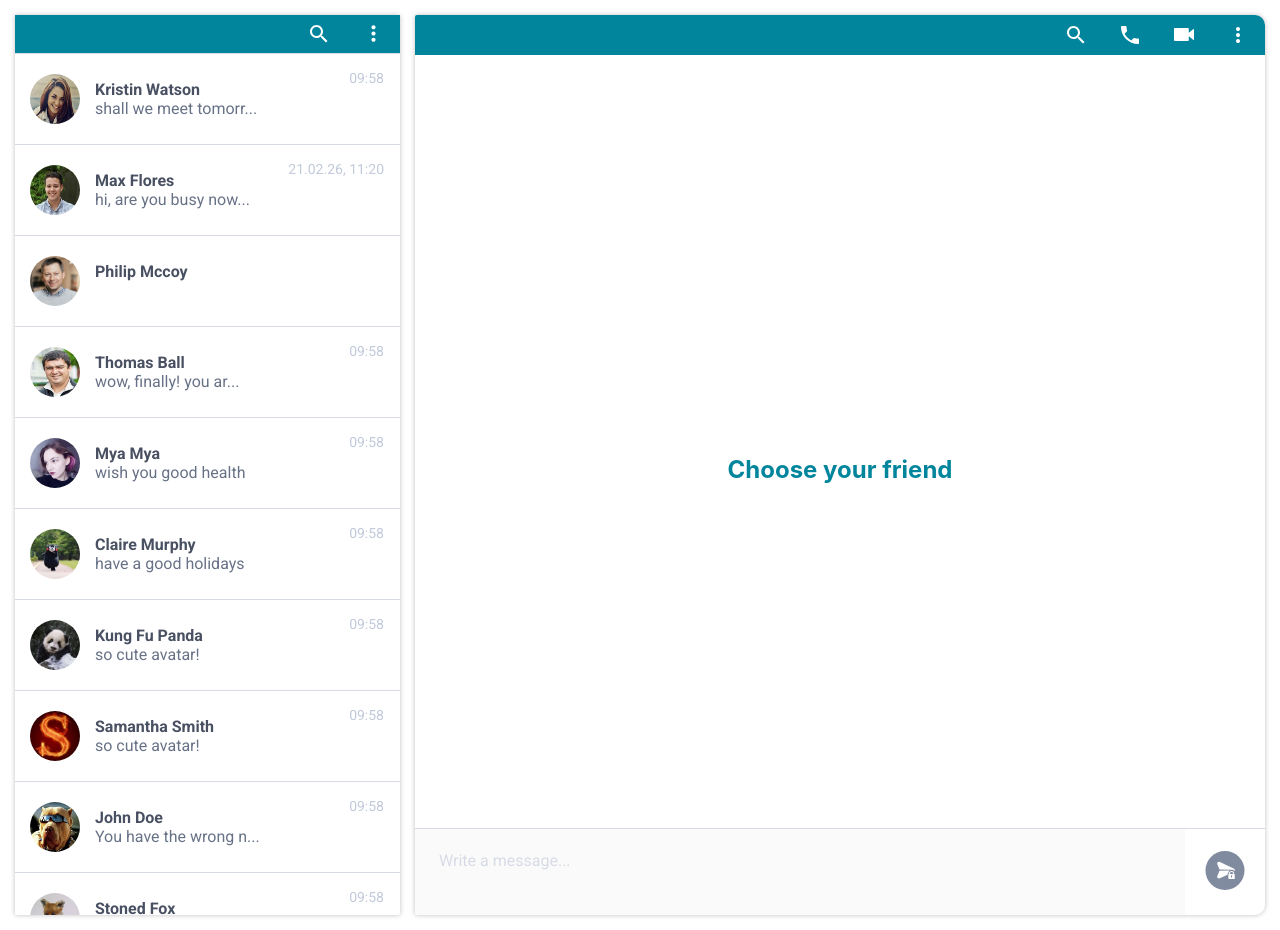
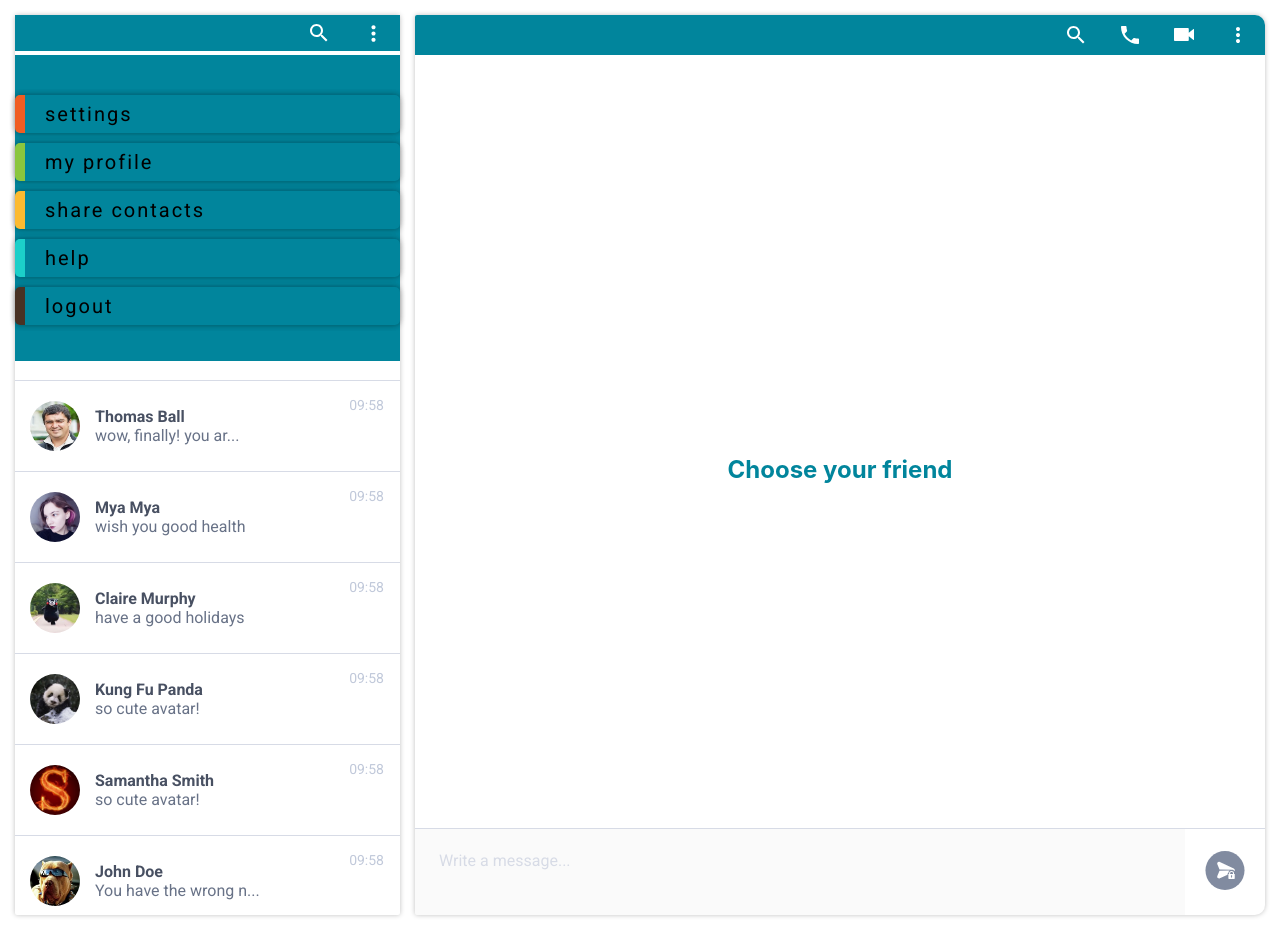
Before and after one commit to AndreyUA/chat-model, a React (Create React App) app: page / in a window 1280 px wide. Both pictures are taken after a click on the button 319 px from the left and 33 px from the top of the page. Built offline with nearby package versions, Linux system fonts and the light colour scheme.

Commit message:
user pannels

```diff
--- /dev/null
+++ b/src/components/UserFilter/UserFilter.css
@@ -0,0 +1,25 @@
+.UserFilter {
+  display: flex;
+  flex-direction: row;
+  justify-content: center;
+  align-items: center;
+  width: 100%;
+  height: 40px;
+  background: #01859c;
+  margin: 10px 0;
+}
+
+.UserFilter_input {
+    box-sizing: border-box;
+  height: 30px;
+  width: 300px;
+  border: none;
+  padding: 10px;
+  border-radius: 5px;
+  font-family: Roboto;
+  font-style: normal;
+  font-weight: 400;
+  font-size: 16px;
+  line-height: 19px;
+  color: #182a40;
+}
--- /dev/null
+++ b/src/components/UserFilter/UserFilter.js
@@ -0,0 +1,25 @@
+import React from "react";
+import PropTypes from "prop-types";
+
+import "./UserFilter.css";
+
+const UserFilter = ({ filterName, setFilterName }) => {
+  return (
+    <div className="UserFilter">
+      <input
+        className="UserFilter_input"
+        onChange={(e) => setFilterName(e.target.value)}
+        value={filterName}
+        type="text"
+        placeholder="Search user by name..."
+      />
+    </div>
+  );
+};
+
+UserFilter.propTypes = {
+  filterName: PropTypes.string.isRequired,
+  setFilterName: PropTypes.func.isRequired,
+};
+
+export default UserFilter;
--- a/src/components/UserList/UserList.css
+++ b/src/components/UserList/UserList.css
@@ -6,8 +6,7 @@
   height: 900px;
   box-shadow: 0px 0px 5px rgba(0, 0, 0, 0.25);
   border-radius: 2px;
-
-
+  position: relative;
 }
 
 .UserList_wrapper {
--- a/src/components/UserList/UserList.js
+++ b/src/components/UserList/UserList.js
@@ -1,9 +1,11 @@
-import React, { Fragment, useEffect } from "react";
+import React, { Fragment, useState, useEffect } from "react";
 import PropTypes from "prop-types";
 
 import "./UserList.css";
 import UserSearchBar from "../UserSearchBar/UserSearchBar";
 import UserListItem from "../UserListItem/UserListItem";
+import UserFilter from "../UserFilter/UserFilter";
+import UserSettings from "../UserSettings/UserSettings";
 import Loader from "../Loader/Loader";
 
 import { connect } from "react-redux";
@@ -11,6 +13,10 @@ import { getUsers } from "../../store/actions/users";
 import { getAllMessages } from "../../store/actions/messages";
 
 const UserList = ({ getUsers, getAllMessages, users: { users, loading } }) => {
+  const [filterActive, setFilterActive] = useState(false);
+  const [settingsActive, setSettingsActive] = useState(true);
+  const [filterName, setFilterName] = useState("");
+
   useEffect(() => {
     getUsers();
     getAllMessages();
@@ -18,12 +24,25 @@ const UserList = ({ getUsers, getAllMessages, users: { users, loading } }) => {
 
   return (
     <div className="UserList">
-      <UserSearchBar />
+      <UserSearchBar
+        filterActive={filterActive}
+        setFilterActive={setFilterActive}
+        settingsActive={settingsActive}
+        setSettingsActive={setSettingsActive}
+      />
+      {filterActive ? (
+        <UserFilter filterName={filterName} setFilterName={setFilterName} />
+      ) : null}
+      {settingsActive ? <UserSettings /> : null}
       {loading ? (
         <Loader />
       ) : (
         <div className="UserList_wrapper">
-          {users.map((user) => {
+          {users
+            .filter((user) =>
+              user.name.toLowerCase().includes(filterName.toLowerCase())
+            )
+            .map((user) => {
               return (
                 <Fragment key={user.id}>
                   <UserListItem user={user} />
--- a/src/components/UserSearchBar/UserSearchBar.js
+++ b/src/components/UserSearchBar/UserSearchBar.js
@@ -5,13 +5,28 @@ import "./UserSearchBar.css";
 import loupe from "../../img/loupe.svg";
 import more from "../../img/more.svg";
 
-const UserSearchBar = (props) => {
+const UserSearchBar = ({
+  filterActive,
+  setFilterActive,
+  settingsActive,
+  setSettingsActive,
+}) => {
   return (
     <div className="UserSearchBar">
-      <button className="UserSearchBar_btn">
+      <button
+        className="UserSearchBar_btn"
+        onClick={() => {
+          setFilterActive(!filterActive);
+        }}
+      >
         <img className="UserSearchBar_pic" src={loupe} alt="search" />
       </button>
-      <button className="UserSearchBar_btn">
+      <button
+        className="UserSearchBar_btn"
+        onClick={() => {
+          setSettingsActive(!settingsActive);
+        }}
+      >
         <img
           className="UserSearchBar_pic UserSearchBar_btn-more"
           src={more}
@@ -22,6 +37,11 @@ const UserSearchBar = (props) => {
   );
 };
 
-UserSearchBar.propTypes = {};
+UserSearchBar.propTypes = {
+  filterActive: PropTypes.bool,
+  setFilterActive: PropTypes.func.isRequired,
+  settingsActive: PropTypes.bool,
+  setSettingsActive: PropTypes.func.isRequired,
+};
 
 export default UserSearchBar;
--- /dev/null
+++ b/src/components/UserSettings/UserSettings.css
@@ -0,0 +1,67 @@
+.UserSettings {
+  top: 40px;
+  position: absolute;
+  width: 385px;
+  height: 266px;
+  background-color: #01859c;
+}
+
+.UserSettings {
+  list-style: none;
+  padding: 0;
+}
+
+.UserSettings_item {
+  font-family: Roboto;
+  padding: 7px 20px;
+  margin-bottom: 10px;
+  border-radius: 5px;
+  border-left: 10px solid #f05d22;
+  box-shadow: 2px -2px 5px 0 rgba(0, 0, 0, 0.1),
+    -2px -2px 5px 0 rgba(0, 0, 0, 0.1), 2px 2px 5px 0 rgba(0, 0, 0, 0.1),
+    -2px 2px 5px 0 rgba(0, 0, 0, 0.1);
+  font-size: 20px;
+  letter-spacing: 2px;
+  transition: 0.3s all linear;
+  cursor: pointer;
+}
+
+.UserSettings li:nth-child(2) {
+  border-color: #8bc63e;
+}
+
+.UserSettings li:nth-child(3) {
+  border-color: #fcba30;
+}
+
+.UserSettings li:nth-child(4) {
+  border-color: #1ccfc9;
+}
+
+.UserSettings li:nth-child(5) {
+  border-color: #493224;
+}
+
+.UserSettings li:hover {
+  border-left: 10px solid transparent;
+}
+
+.UserSettings li:nth-child(1):hover {
+  border-right: 10px solid #f05d22;
+}
+
+.UserSettings li:nth-child(2):hover {
+  border-right: 10px solid #8bc63e;
+}
+
+.UserSettings li:nth-child(3):hover {
+  border-right: 10px solid #fcba30;
+}
+
+.UserSettings li:nth-child(4):hover {
+  border-right: 10px solid #1ccfc9;
+}
+
+.UserSettings li:nth-child(5):hover {
+  border-right: 10px solid #493224;
+}
--- /dev/null
+++ b/src/components/UserSettings/UserSettings.js
@@ -0,0 +1,19 @@
+import React from "react";
+
+import "./UserSettings.css";
+
+const UserSettings = () => {
+  return (
+    <div className="UserSettings">
+      <ul class="UserSettings">
+        <li className="UserSettings_item">settings</li>
+        <li className="UserSettings_item">my profile</li>
+        <li className="UserSettings_item">share contacts</li>
+        <li className="UserSettings_item">help</li>
+        <li className="UserSettings_item">logout</li>
+      </ul>
+    </div>
+  );
+};
+
+export default UserSettings;
```
Lines whose indentation alone changed are shown as unchanged.
